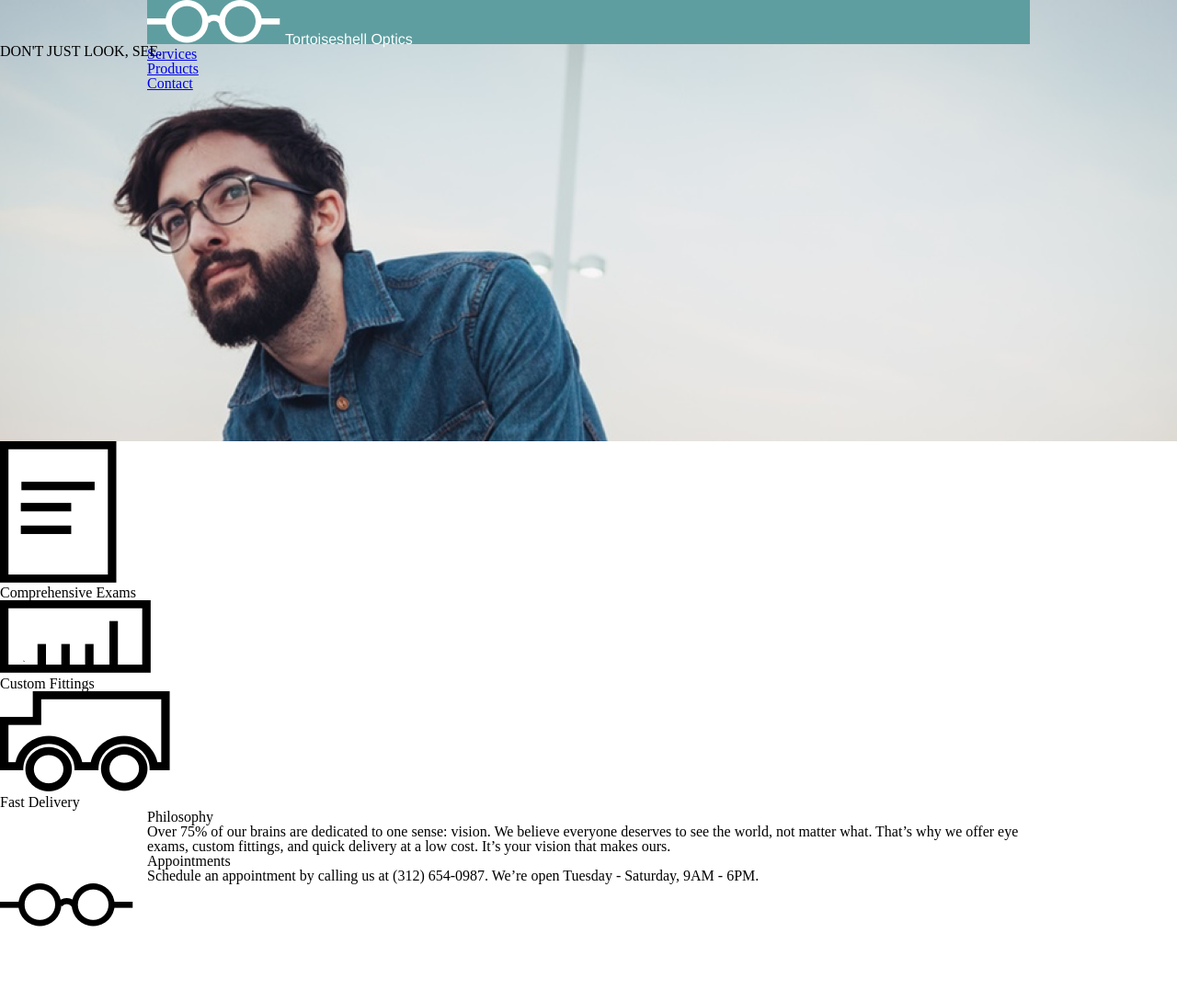
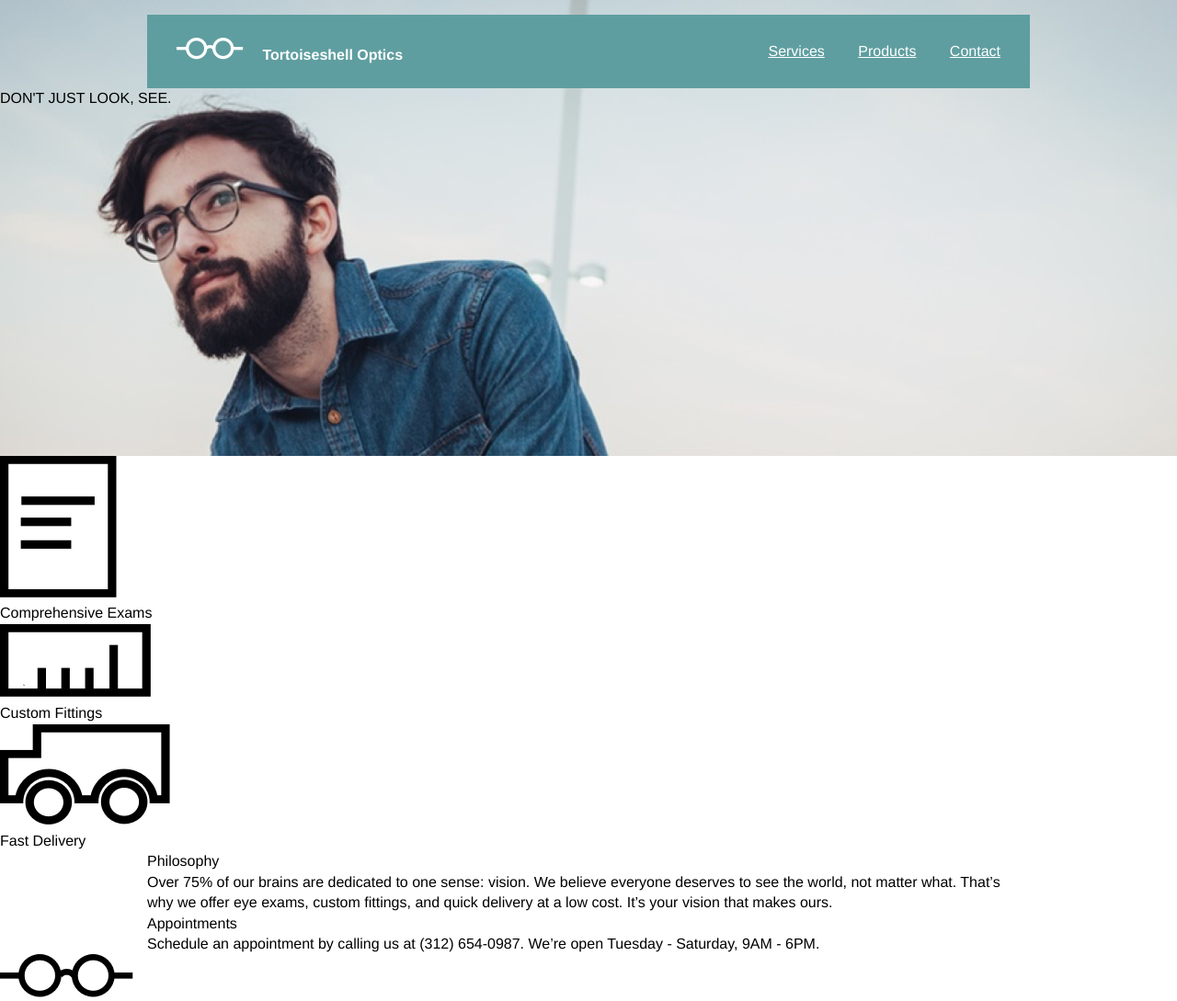
Before and after one commit to serlexington/Tortoiseshell-Optics, a plain HTML site: page index.html in a window 1280 px wide. Shown: the whole page at 92% size. Before the commit the page ends 1012 px from the top, so only its background shows below. Drawn offline with Linux system fonts and the light colour scheme.

Commit message:
Nav items centering issue

```diff
--- a/css/style.css
+++ b/css/style.css
@@ -4,6 +4,7 @@ body{
   line-height: 1.4;
   font-family: Helvetica;
   font-size: 1rem;
+
 }
 .container{
   max-width: 960px;
@@ -17,15 +18,31 @@ header{
   background-size: cover;
   background-position: center;
   height: 30rem;
+  padding-top: 1rem;
 }
 nav{
   background-color: cadetblue;
   height: 3rem;
+  padding: 1rem 0;
+  display: flex;
+  justify-content: space-between;
+  align-items: center;
 }
 nav span{
-  font-size: 1rem;
+  color: white;
+  font-weight: bold;
+}
+nav img{
+  height: 1.5rem;
+  margin: 0 1rem 0 2rem;
+}
+ul li{
+  display: inline;
+}
+a{
   color: white;
   font-family: Helvetica;
+  padding-right: 2em;
 }
 /* Temporary Styles */
 ul.mobile-menu{
--- a/index.html
+++ b/index.html
@@ -4,8 +4,8 @@
   <head>
     <meta charset="utf-8">
     <title></title>
+    <link href="./css/reset.css" type="text/css" rel="stylesheet">
     <link href="./css/style.css" type="text/css" rel="stylesheet">
-    <link href="./css/reset.css" type="text/css" rel="stylesheet">
   </head>
 
   <body>
```
